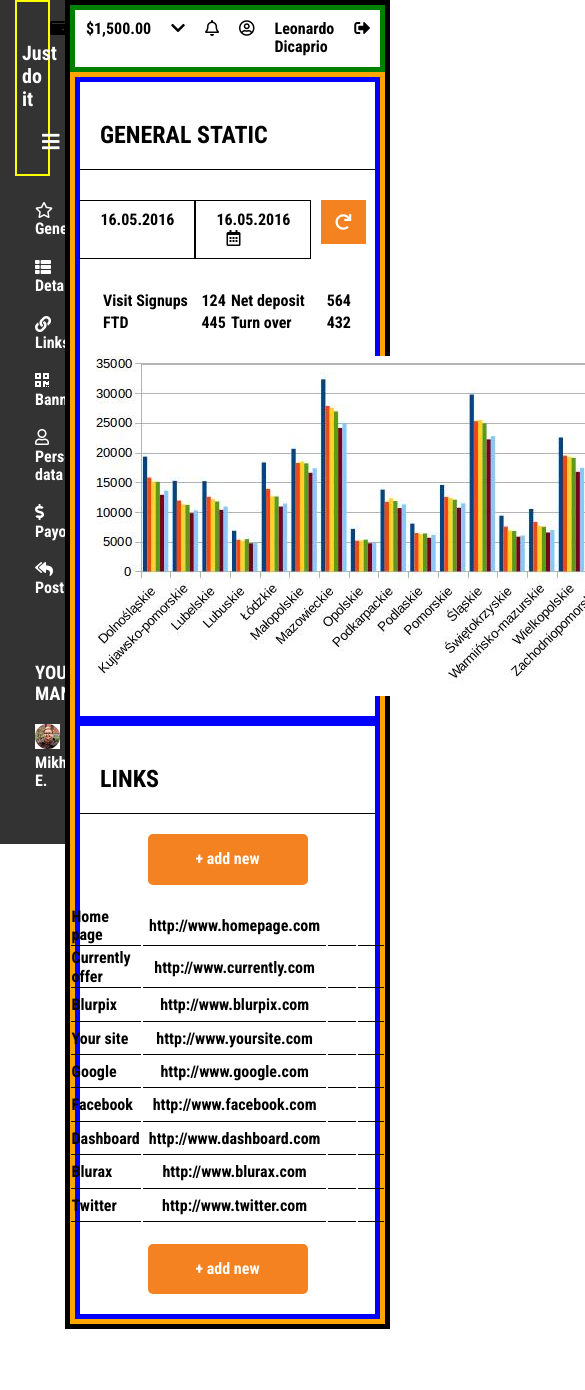
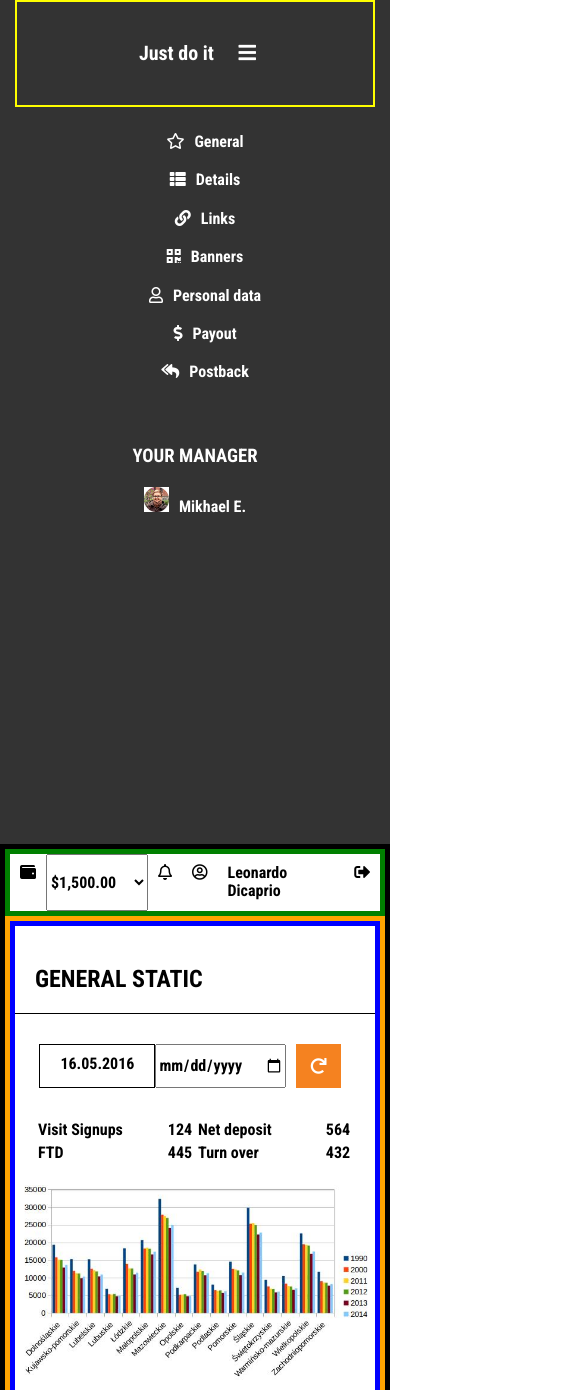
Before and after one commit to dygus4/solo-project, a plain HTML site: page index.html in a window 390 px wide. Shown: the top 1390 px of the page, 585 px wide, since content can reach past the window. Before the commit the page ends 1329 px from the top, so only its background shows below. Drawn offline with Linux system fonts and the light colour scheme.

Commit message:
Add responsive

```diff
--- a/index.html
+++ b/index.html
@@ -10,16 +10,17 @@
   <link rel="stylesheet" href="vendor/bootstrap-grid.css">
 
   <link rel="stylesheet" href="css/style.css">
+  <meta name="viewport" content="width=device-width, initial-scale=1.0">
 </head>
 <body>
     <div class="row">
-        <div class="sidebar col col-2">
+        <div class="sidebar col col-sm-5 col-md-4 col-lg-3 col-xl-2">
            <div class="name">
 
 
             <ul>
               <li><p>Just do it</p></li>
-              <li><a href="#"><i class="fas fa-bars"></i></a></li>
+              <li><a href="#"><i class="fas fa-bars hamburger"></i></a></li>
             </ul>
           </div>
           <div class="menu">
@@ -38,17 +39,24 @@
             <a href="#"><img src="images/manager-black.jpg">Mikhael E.</a>
           </div>
         </div>
-        <div class="content col col-10">
+        <div class="content col col-sm-7 col-md-8 col-lg-9 col-xl-10">
+          <div class="top-top-menu">
             <div class="top-menu">
               <a href="#"><i class="fas fa-wallet"></i></a>
-            <span>$1,500.00</span>
-            <a href="#"><i class="fas fa-chevron-down"></i></a>
+              <select>
+                <optgroup label="High of wallet">
+                  <option value="1500">$1,500.00</option>
+                  <option value="2000">$2,000.00</option>
+                  <option value="2500">$2,500.00</option>
+                </optgroup>
+              </select>
+
               <a href="#"><i class="far fa-bell"></i></a>
               <a href="#"><i class="far fa-user-circle"></i></a>
               <span>Leonardo Dicaprio</span>
               <a href="#"><i class="fas fa-sign-out-alt"></i></a>
             </div>
-
+          </div>
           <div class="layout-pages">
             <div class="general">
 
@@ -56,7 +64,8 @@
                 <h2>GENERAL STATIC</h2>
                 <div class="date">
                     <p>16.05.2016</p>
-                    <p>16.05.2016 <a href="#"><i class="far fa-calendar-alt"></i></a></p>
+                    <input type="date">
+
                     <a href="#"><i class="fas fa-redo"></i></a>
                 </div>
                 <div class="chart">
--- a/js/script.js
+++ b/js/script.js
@@ -0,0 +1,7 @@
+function toggleMenu() {
+    document.querySelector('.menu').classList.toggle('show')
+  };
+  document.querySelector('.hamburger').addEventListener('click', function(e) {
+    e.preventDefault();
+    toggleMenu()
+  });
--- a/sass/_layout.scss
+++ b/sass/_layout.scss
@@ -33,7 +33,10 @@
   background-color: $black-color;
   height: 100vh;
   color: $red-color;
-
+  text-align: center;
+  //min-width: 190px;
+  //max-width: 190px;
+  //position: fixed;
 
 }
 .content {
@@ -41,7 +44,8 @@
     border: 5px solid black;
     margin: 0;
     padding: 0;
-
+    //width: calc(100%-190px);
+    //margin-left: 190px;
 }
 .layout-pages {
     border: 5px solid orange;
@@ -90,9 +94,12 @@
     margin: 20px;
 }
 .chart {
+
     img {
         display: block;
         margin: 0 auto;
+        object-fit: cover;
+        max-width: 100%;
     }
 }
 
```
Also changed, not shown: css/style.css, 1 other file. Lines whose indentation alone changed are shown as unchanged.
